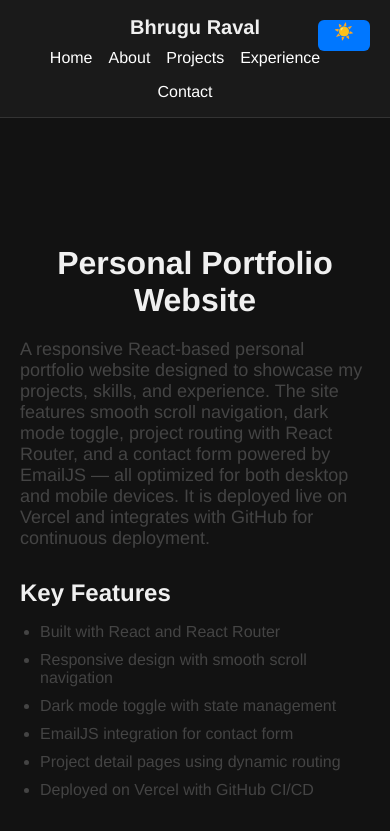
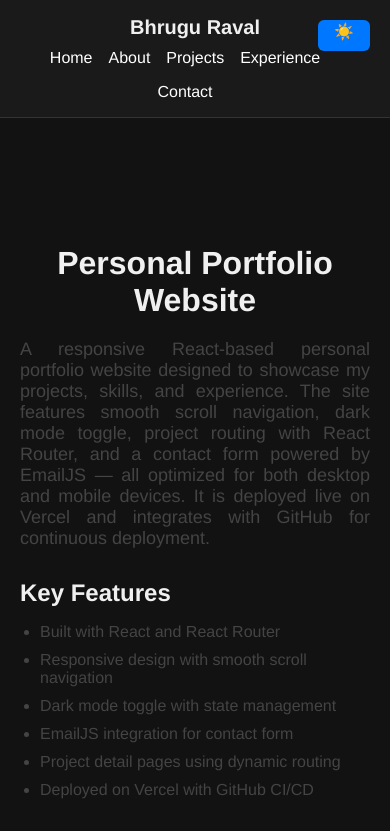
Before and after one commit to bhrugu1/portfolio, a React (Create React App) app: page /project/restaurant-db in a window 390 px wide. Shown: the top 831 px of the page. Built offline with nearby package versions, Linux system fonts and the light colour scheme.

Commit message:
projects fix

```diff
--- a/src/components/ProjectDetails.css
+++ b/src/components/ProjectDetails.css
@@ -14,6 +14,7 @@
   font-size: 18px;
   margin-bottom: 30px;
   color: #444;
+  text-align: justify;
 }
 
 .screenshots img {
@@ -46,6 +47,7 @@
 
   p {
     font-size: 16px;
+    text-align: justify;
   }
 
   .project-card {
--- a/src/components/ProjectDetails.js
+++ b/src/components/ProjectDetails.js
@@ -5,7 +5,18 @@ import './ProjectDetails.css';
 const projectData = {
   'sales-dashboard': {
     title: 'Sales Performance Dashboard',
-    description: 'An interactive dashboard using Power BI, tracking sales KPIs with DAX calculations.',
+    description: `The Sales Performance Dashboard is an interactive and visually-driven analytics solution built in Power BI, designed for a fictional supermarket business to analyze and monitor sales and profit performance across multiple dimensions. It leverages DAX formulas and Excel-based data modeling to present real-time insights into key sales metrics.
+
+The dashboard highlights total sales, total profit, and profit percentage at a glance, followed by detailed visual breakdowns including:
+- Monthly performance comparison of sales and profit
+- Top-selling products and their contribution to revenue
+- Sales distribution by type (Online, Wholesale, Direct)
+- Payment method breakdown
+- Daily sales trend analysis
+
+It features fully interactive slicers for year, month, sale type, and payment mode, allowing end users to filter and drill into the data instantly. Designed with a clean dark theme and clear KPIs, the dashboard helps stakeholders quickly identify sales trends, product performance, and operational focus areas.
+
+This project demonstrates skills in data modeling, DAX calculations, and dashboard storytelling, making it ideal for business users looking to make data-informed decisions.`,
     features: [
       'Built using Power BI and Excel with real sales data',
       'Tracked KPIs such as total revenue, monthly trends, and top-selling products',
@@ -57,7 +68,8 @@ function ProjectDetail() {
   return (
     <div className="project-detail">
       <h2>{project.title}</h2>
-      <p>{project.description}</p>
+     <p style={{ whiteSpace: 'pre-line' }}>{project.description}</p>
+
 
       {project.features && (
         <div className="features">
```
